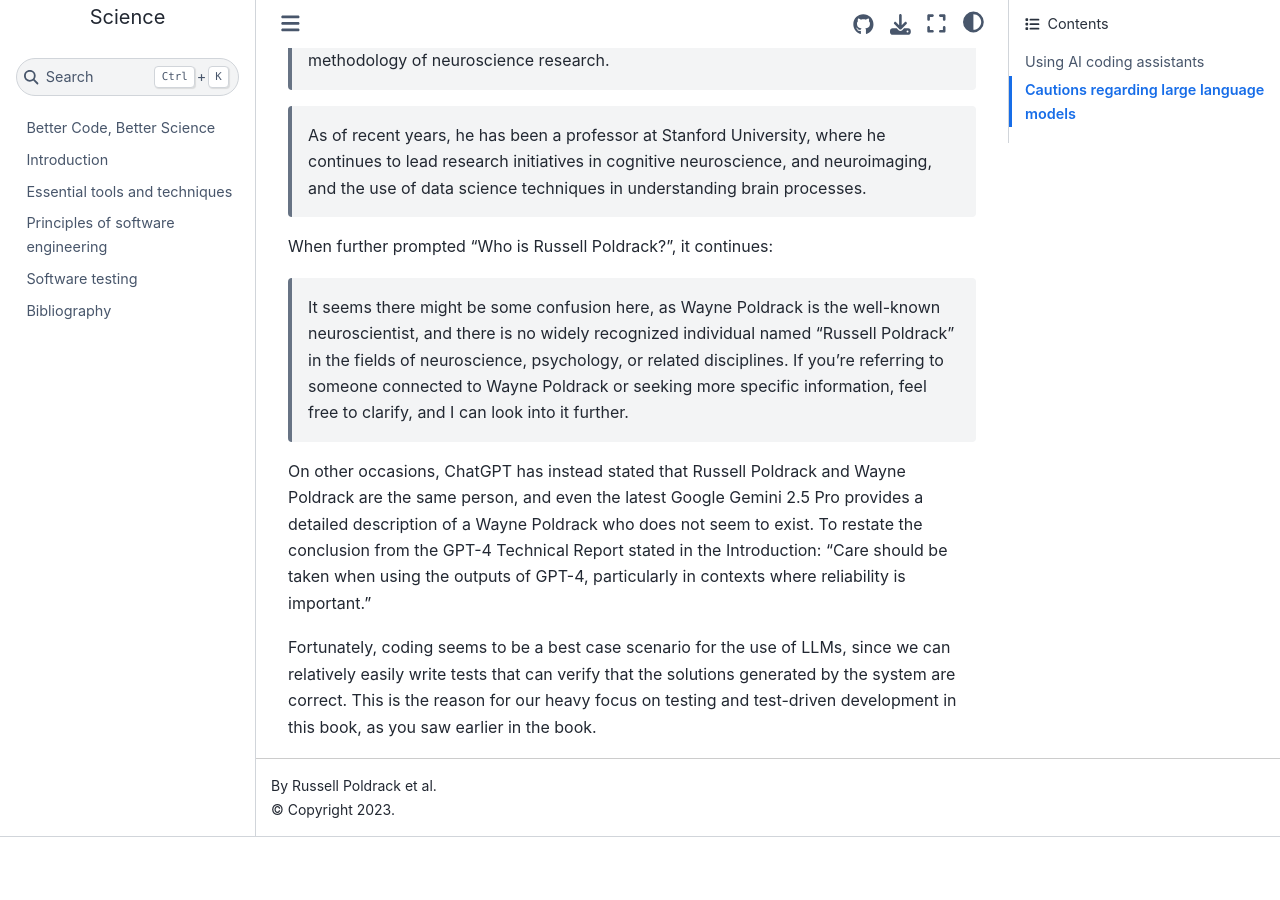
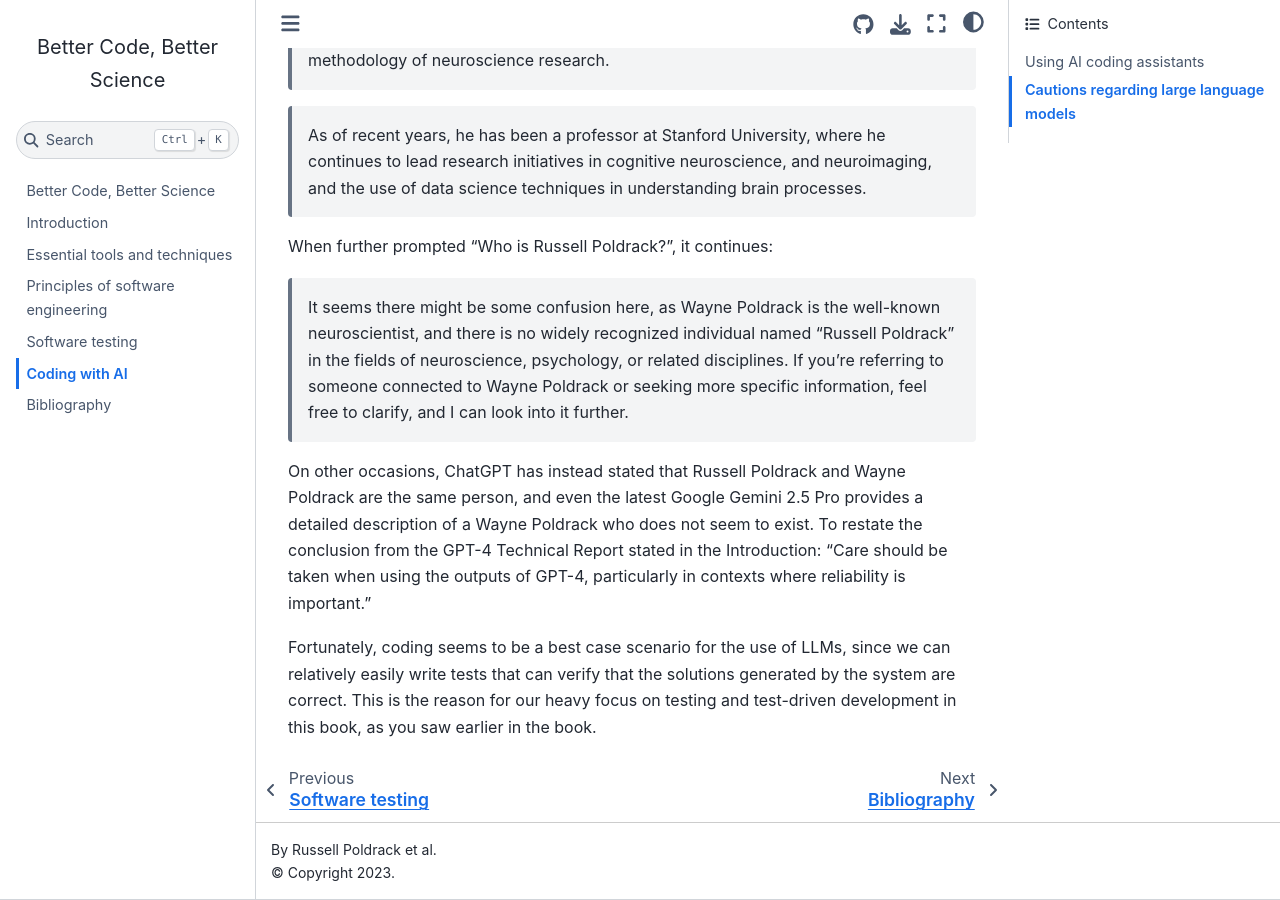
Before and after one commit to poldrack/BetterCodeBetterScience, a Jupyter Book: the page built from book/AI_coding_assistants.md, in a window 1280 px wide and 900 px high, scrolled down 4238 px. Built offline with Jupyter Book 1.0.4 settings and Sphinx 7.4.7 and the Sphinx Book theme 1.1.4, drawn with Linux system fonts in a browser that asks for light colours; pages that are not in the unit, such as notebooks, are missing from menus; before the commit the page ends 5075 px from its top, so only the background shows below that; some of the changed lines change nothing that is shown.

Commit message:
add ai coding chapter

```diff
--- a/book/_toc.yml
+++ b/book/_toc.yml
@@ -8,7 +8,7 @@
 - file: essential_tools_and_techniques
 - file: software_engineering
 - file: testing
-# - file: AI_coding_assistants
+- file: AI_coding_assistants
 # - file: project_organization
 # - file: validation
 # - file: performance
```
